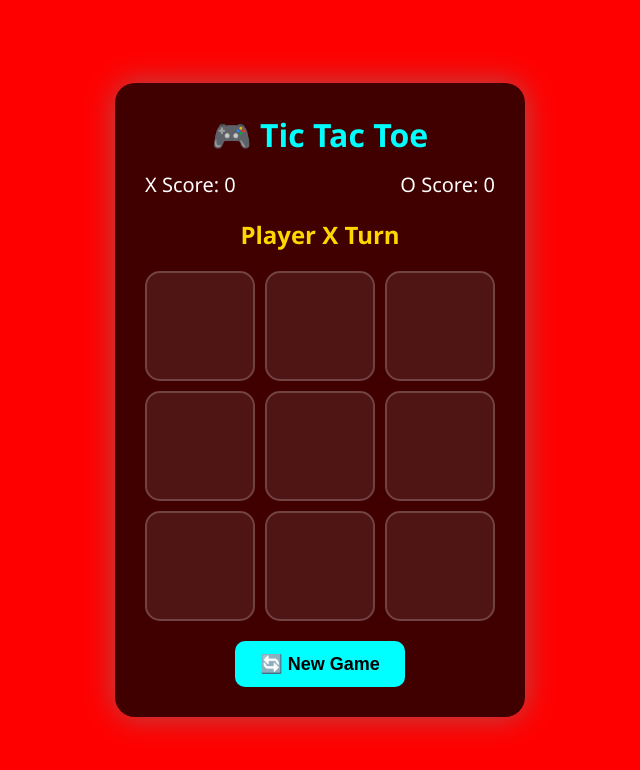
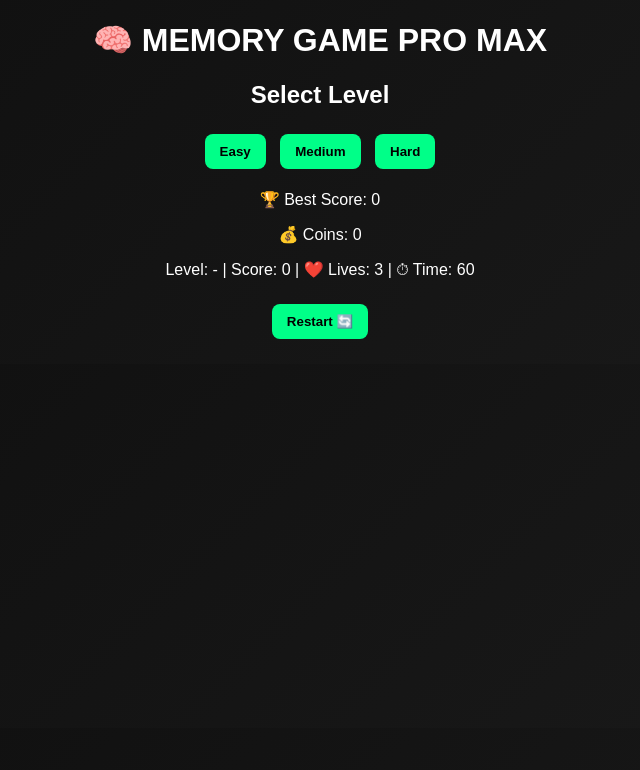
Before and after one commit to eshashahid002-code/Elite-Gaming, a plain HTML site: page index.html in a window 1280 px wide. Shown: the whole page, without its empty margins (320-960 px from the left). Drawn offline with Linux system fonts and the light colour scheme.

Commit message:
Add files via upload

```diff
--- a/index.html
+++ b/index.html
@@ -1,38 +1,36 @@
 <!DOCTYPE html>
 <html lang="en">
 <head>
-    <meta charset="UTF-8">
-    <title>Tic Tac Toe</title>
-    <link rel="stylesheet" href="style.css">
+<meta charset="UTF-8">
+<title>Memory Game PRO MAX</title>
+<link rel="stylesheet" href="style.css">
 </head>
 <body>
 
-<div class="container">
+<h1>🧠 MEMORY GAME PRO MAX</h1>
 
-    <h1>🎮 Tic Tac Toe</h1>
+<div id="menu">
+    <h2>Select Level</h2>
+    <button onclick="startGame(1)">Easy</button>
+    <button onclick="startGame(2)">Medium</button>
+    <button onclick="startGame(3)">Hard</button>
 
-    <div class="scoreboard">
-        <div>X Score: <span id="xScore">0</span></div>
-        <div>O Score: <span id="oScore">0</span></div>
-    </div>
+    <p>🏆 Best Score: <span id="best">0</span></p>
+    <p>💰 Coins: <span id="coins">0</span></p>
+</div>
 
-    <h2 id="status">Player X Turn</h2>
+<div id="hud">
+    Level: <span id="level">-</span> |
+    Score: <span id="score">0</span> |
+    ❤️ Lives: <span id="lives">3</span> |
+    ⏱ Time: <span id="time">60</span>
+</div>
 
-    <div id="board">
-        <div class="cell" data-cell></div>
-        <div class="cell" data-cell></div>
-        <div class="cell" data-cell></div>
-        <div class="cell" data-cell></div>
-        <div class="cell" data-cell></div>
-        <div class="cell" data-cell></div>
-        <div class="cell" data-cell></div>
-        <div class="cell" data-cell></div>
-        <div class="cell" data-cell></div>
-    </div>
+<div class="game"></div>
 
-    <button id="restartBtn">🔄 New Game</button>
+<button onclick="restart()">Restart 🔄</button>
 
-</div>
+<div id="msg"></div>
 
 <script src="script.js"></script>
 
--- a/script.js
+++ b/script.js
@@ -1,76 +1,133 @@
-const cells = document.querySelectorAll("[data-cell]");
-const statusText = document.getElementById("status");
-const restartBtn = document.getElementById("restartBtn");
+let level=1, score=0, lives=3, time=60;
+let coins = localStorage.getItem("coins") || 0;
+let best = localStorage.getItem("best") || 0;
 
-let currentPlayer = "X";
-let gameActive = true;
-let xScore = 0;
-let oScore = 0;
+document.getElementById("coins").innerText = coins;
+document.getElementById("best").innerText = best;
 
-const winPatterns = [
- [0,1,2],[3,4,5],[6,7,8],
- [0,3,6],[1,4,7],[2,5,8],
- [0,4,8],[2,4,6]
-];
+let game=document.querySelector(".game");
+let msg=document.getElementById("msg");
 
-cells.forEach(cell=>{
-    cell.addEventListener("click",handleClick);
-});
+let first=null, second=null;
+let timer;
 
-function handleClick(e){
+function emojis(level){
+    if(level==1) return ["🎮","🎮","🐍","🐍"];
+    if(level==2) return ["🎮","🎮","🐍","🐍","🚗","🚗"];
+    return ["🎮","🎮","🐍","🐍","🚗","🚗","🔥","🔥"];
+}
 
-    const cell = e.target;
+function startGame(lv){
 
-    if(cell.textContent!=="" || !gameActive) return;
+    level=lv;
+    document.getElementById("menu").style.display="none";
 
-    cell.textContent = currentPlayer;
-    cell.classList.add(currentPlayer.toLowerCase());
+    score=0;
+    lives=3;
+    time=60;
 
-    if(checkWin()){
+    update();
 
-        statusText.textContent = `🏆 Player ${currentPlayer} Wins!`;
+    game.innerHTML="";
+    msg.innerHTML="";
 
-        if(currentPlayer==="X"){
-            xScore++;
-            document.getElementById("xScore").textContent=xScore;
-        }else{
-            oScore++;
-            document.getElementById("oScore").textContent=oScore;
+    clearInterval(timer);
+    timer=setInterval(()=>{
+        time--;
+        update();
+        if(time==0) gameOver();
+    },1000);
+
+    let arr=emojis(level).sort(()=>Math.random()-0.5);
+
+    let cols = level==1?2:level==2?3:4;
+    game.style.gridTemplateColumns=`repeat(${cols},80px)`;
+
+    arr.forEach(e=>{
+        let box=document.createElement("div");
+        box.classList.add("card");
+        box.innerText="❓";
+
+        box.onclick=function(){
+
+            if(box.classList.contains("flip")) return;
+
+            box.classList.add("flip");
+            box.innerText=e;
+
+            if(!first){
+                first=box;
+            }else{
+                second=box;
+
+                if(first.innerText===second.innerText){
+                    score++;
+                    coins++;
+                    save();
+                    checkWin();
+                }else{
+                    setTimeout(()=>{
+                        first.classList.remove("flip");
+                        second.classList.remove("flip");
+                        first.innerText="❓";
+                        second.innerText="❓";
+
+                        lives--;
+                        update();
+
+                        if(lives==0) gameOver();
+
+                    },500);
+                }
+
+                first=null;
+                second=null;
+            }
         }
 
-        gameActive=false;
-        return;
+        game.appendChild(box);
+    });
+}
+
+function update(){
+    document.getElementById("level").innerText=level;
+    document.getElementById("score").innerText=score;
+    document.getElementById("lives").innerText=lives;
+    document.getElementById("time").innerText=time;
+    document.getElementById("coins").innerText=coins;
+}
+
+function save(){
+    if(score>best){
+        best=score;
+        localStorage.setItem("best",best);
     }
-
-    if(checkDraw()){
-        statusText.textContent="🤝 Draw!";
-        gameActive=false;
-        return;
-    }
-
-    currentPlayer=currentPlayer==="X"?"O":"X";
-    statusText.textContent=`Player ${currentPlayer} Turn`;
+    localStorage.setItem("coins",coins);
 }
 
 function checkWin(){
-    return winPatterns.some(pattern=>{
-        return pattern.every(index=>
-            cells[index].textContent===currentPlayer
-        );
+    let cards=document.querySelectorAll(".card");
+    let win=true;
+
+    cards.forEach(c=>{
+        if(!c.classList.contains("flip")) win=false;
     });
+
+    if(win){
+        msg.innerHTML="🎉 Level Complete!";
+        clearInterval(timer);
+    }
 }
 
-function checkDraw(){
-    return [...cells].every(cell=>cell.textContent!=="");
+function gameOver(){
+    clearInterval(timer);
+    msg.innerHTML="💀 Game Over!";
+    document.getElementById("menu").style.display="block";
 }
 
-restartBtn.addEventListener("click",()=>{
-    cells.forEach(cell=>{
-        cell.textContent="";
-        cell.className="cell";
-    });
-
-    currentPlayer="X";
-    gameActive=true;
-    statusText.textContent="Player X Turn";
-});
+function restart(){
+    document.getElementById("menu").style.display="block";
+    game.innerHTML="";
+    msg.innerHTML="";
+    clearInterval(timer);
+}
--- a/style.css
+++ b/style.css
@@ -1,91 +1,47 @@
 body{
-    background:red !important;
-}
-*{
-    margin:0;
-    padding:0;
-    box-sizing:border-box;
-}
-
-body{
-    min-height:100vh;
-    display:flex;
-    justify-content:center;
-    align-items:center;
-    background:url("https://images.unsplash.com/photo-1511512578047-dfb367046420?q=80&w=1200") center/cover;
-    font-family:Segoe UI,sans-serif;
-}
-
-.container{
-    background:rgba(0,0,0,.75);
-    backdrop-filter:blur(10px);
-    padding:30px;
-    border-radius:20px;
     text-align:center;
+    background:linear-gradient(135deg,#0f0f0f,#1a1a1a);
     color:white;
-    box-shadow:0 0 30px rgba(0,255,255,.3);
-}
-
-h1{
-    margin-bottom:15px;
-    color:#00ffff;
-}
-
-.scoreboard{
-    display:flex;
-    justify-content:space-between;
-    margin-bottom:20px;
-    font-size:20px;
-}
-
-#status{
-    margin-bottom:20px;
-    color:#ffd700;
-}
-
-#board{
-    display:grid;
-    grid-template-columns:repeat(3,110px);
-    gap:10px;
-}
-
-.cell{
-    width:110px;
-    height:110px;
-    background:rgba(255,255,255,.08);
-    border:2px solid rgba(255,255,255,.2);
-    border-radius:15px;
-    display:flex;
-    justify-content:center;
-    align-items:center;
-    font-size:60px;
-    font-weight:bold;
-    cursor:pointer;
-    transition:.3s;
-}
-
-.cell:hover{
-    transform:scale(1.05);
-    box-shadow:0 0 20px cyan;
-}
-
-.x{
-    color:#00ff88;
-    text-shadow:0 0 15px #00ff88;
-}
-
-.o{
-    color:#ff4d6d;
-    text-shadow:0 0 15px #ff4d6d;
+    font-family:Arial;
 }
 
 button{
-    margin-top:20px;
-    padding:12px 25px;
+    padding:10px 15px;
+    margin:5px;
+    background:#00ff88;
     border:none;
-    border-radius:10px;
-    background:#00ffff;
-    font-size:18px;
+    border-radius:8px;
     cursor:pointer;
     font-weight:bold;
 }
+
+.game{
+    display:grid;
+    justify-content:center;
+    gap:10px;
+    margin-top:20px;
+}
+
+.card{
+    width:80px;
+    height:80px;
+    background:#222;
+    display:flex;
+    align-items:center;
+    justify-content:center;
+    font-size:28px;
+    cursor:pointer;
+    border-radius:10px;
+    transition:0.3s;
+}
+
+.card.flip{
+    transform:scale(1.1);
+    background:#333;
+}
+
+#msg{
+    margin-top:20px;
+    font-size:20px;
+    color:#00ff88;
+}
```
